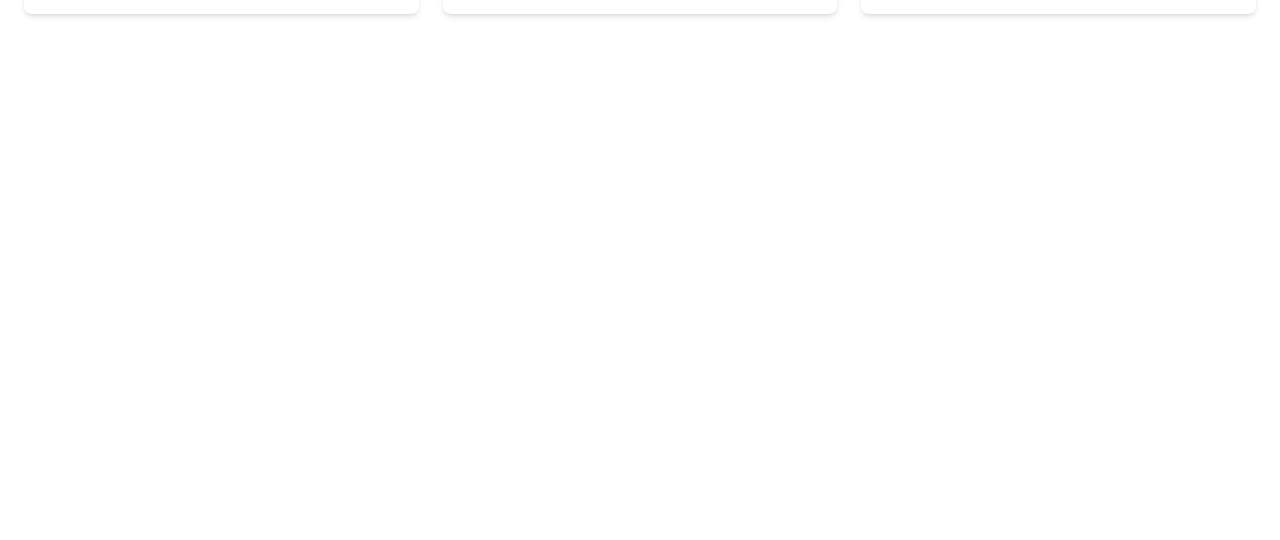
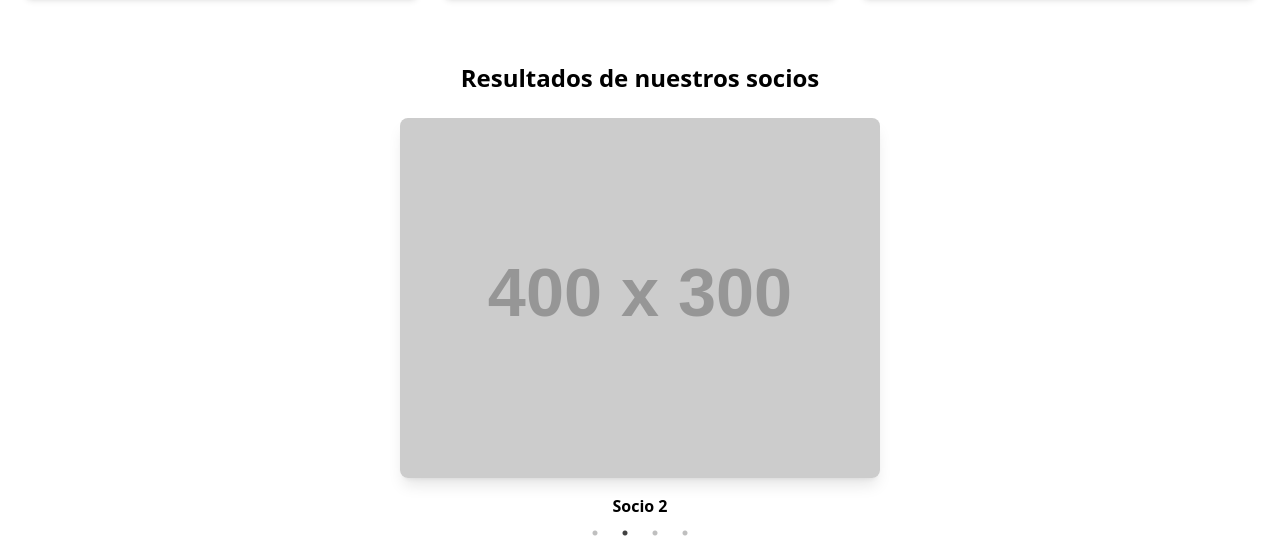
Before and after one commit to Ferdeveloperr/KaizenFrontend, a React (Vite) app: page / in a window 1280 px wide. Shown: the part 1262-1802 px from the top of the page. Before the commit the page ends 1300 px from the top, so only its background shows below. Built offline with nearby package versions, Linux system fonts and the light colour scheme.

Commit message:
Add carrousel components, and change styles navbar logo

```diff
--- a/package.json
+++ b/package.json
@@ -11,12 +11,15 @@
   },
   "dependencies": {
     "react": "^18.3.1",
-    "react-dom": "^18.3.1"
+    "react-dom": "^18.3.1",
+    "react-slick": "^0.30.2",
+    "slick-carousel": "^1.8.1"
   },
   "devDependencies": {
     "@eslint/js": "^9.12.0",
     "@types/react": "^18.3.10",
     "@types/react-dom": "^18.3.0",
+    "@types/react-slick": "^0.23.13",
     "@typescript-eslint/eslint-plugin": "^8.8.1",
     "@typescript-eslint/parser": "^8.8.1",
     "@vitejs/plugin-react-swc": "^3.5.0",
--- a/src/App.tsx
+++ b/src/App.tsx
@@ -3,6 +3,7 @@ import './App.css';
 import Navbar from './components/Navbar';
 import Header from './components/Header';
 import Main from './components/Main';
+import CarrouselResultados from './components/CarrouselResultados';
 
 const App: React.FC = () => {
   return (
@@ -13,6 +14,7 @@ const App: React.FC = () => {
         altText="Descripción de la imagen del banner"
       />
       <Main />
+      <CarrouselResultados />
     </div>
   );
 };
--- /dev/null
+++ b/src/components/CarrouselResultados.tsx
@@ -0,0 +1,63 @@
+import React from 'react';
+import Slider from 'react-slick';
+import "slick-carousel/slick/slick.css";
+import "slick-carousel/slick/slick-theme.css";
+
+const CarrouselResultados: React.FC = () => {
+
+  const imagenesResultados = [
+    {
+      src: "https://via.placeholder.com/400x300?text=Socio+1",
+      alt: "Resultado Socio 1",
+      nombre: "Socio 1",
+    },
+    {
+      src: "https://via.placeholder.com/400x300?text=Socio+2",
+      alt: "Resultado Socio 2",
+      nombre: "Socio 2",
+    },
+    {
+      src: "https://via.placeholder.com/400x300?text=Socio+3",
+      alt: "Resultado Socio 3",
+      nombre: "Socio 3",
+    },
+    {
+      src: "https://via.placeholder.com/400x300?text=Socio+4",
+      alt: "Resultado Socio 4",
+      nombre: "Socio 4",
+    },
+  ];
+
+  // Configuraciones del carrusel
+  const settings = {
+    dots: true,
+    infinite: true,
+    speed: 500,
+    slidesToShow: 1,
+    slidesToScroll: 1,
+    autoplay: true,
+    autoplaySpeed: 3000,
+    pauseOnHover: true,
+    adaptiveHeight: true
+  };
+
+  return (
+    <div className="carrousel-container mx-auto mt-10 max-w-lg">
+      <h2 className="text-2xl font-bold text-center mb-6">Resultados de nuestros socios</h2>
+      <Slider {...settings}>
+        {imagenesResultados.map((imagen, index) => (
+          <div key={index} className="px-4">
+            <img
+              src={imagen.src}
+              alt={imagen.alt}
+              className="rounded-lg shadow-lg w-full h-auto"
+            />
+            <p className="text-center mt-4 font-semibold">{imagen.nombre}</p>
+          </div>
+        ))}
+      </Slider>
+    </div>
+  );
+};
+
+export default CarrouselResultados;
--- a/src/components/Header.tsx
+++ b/src/components/Header.tsx
@@ -14,7 +14,7 @@ const Header: React.FC<HeaderProps> = ({ bannerImage, altText = 'Banner' }) => {
         <img
           src={bannerImage}
           alt={altText}
-          className="w-full h-auto object-cover"
+          className="w-full h-90 object-cover"
         />
       </div>
     </header>
--- a/src/components/Navbar.tsx
+++ b/src/components/Navbar.tsx
@@ -8,15 +8,14 @@ const Navbar: React.FC = () => {
   };
 
   return (
-    <nav className="sticky top-0 left-0 w-full  bg-black text-white p-2 flex justify-between items-center z-20">
+    <nav className="sticky top-0 left-0 w-full bg-black text-white  flex justify-between items-center z-20">
       <div className="logo flex items-center">
         <img
-            src="https://res.cloudinary.com/dzzec7hzl/image/upload/v1728408679/Modern_Black_Beige_Initial_Fashion_Logo_mhuntu.png"
-            alt="Logo"
-            className="h-20 w-auto"
+          src="https://res.cloudinary.com/dzzec7hzl/image/upload/v1728421136/Modern_Black_Beige_Initial_Fashion_Logo_3_uxhhqo.png"
+          alt="Logo"
+          className="h-20 w-auto"
         />
       </div>
-
 
 
       <ul className="hidden md:flex list-none p-0 space-x-6 px-6">
@@ -37,7 +36,6 @@ const Navbar: React.FC = () => {
 
       <div className="md:hidden">
         <button onClick={toggleMenu} className="focus:outline-none">
-
           <svg className="w-6 h-6 text-white" fill="none" stroke="currentColor" viewBox="0 0 24 24" xmlns="http://www.w3.org/2000/svg">
             <path strokeLinecap="round" strokeLinejoin="round" strokeWidth="2" d="M4 6h16M4 12h16m-7 6h7"></path>
           </svg>
@@ -45,8 +43,11 @@ const Navbar: React.FC = () => {
       </div>
 
 
-      {isOpen && (
-        <ul className="absolute top-16 left-0 w-full bg-black text-center space-y-4 md:hidden z-10">
+      <div
+        className={`absolute top-16 left-0 w-full bg-black text-center space-y-4 z-10 overflow-hidden transition-all duration-500 ease-in-out
+        ${isOpen ? 'max-h-60 opacity-100' : 'max-h-0 opacity-0'}`}
+      >
+        <ul className="space-y-4">
           <li>
             <a href="#" className="text-white no-underline hover:text-red-600 transition duration-300 block py-2">Inicio</a>
           </li>
@@ -60,7 +61,7 @@ const Navbar: React.FC = () => {
             <a href="#" className="text-white no-underline hover:text-red-600 transition duration-300 block py-2">Contacto</a>
           </li>
         </ul>
-      )}
+      </div>
     </nav>
   );
 };
```
Also changed, not shown: 1 other file (tests, documents, lock files or other folders).
